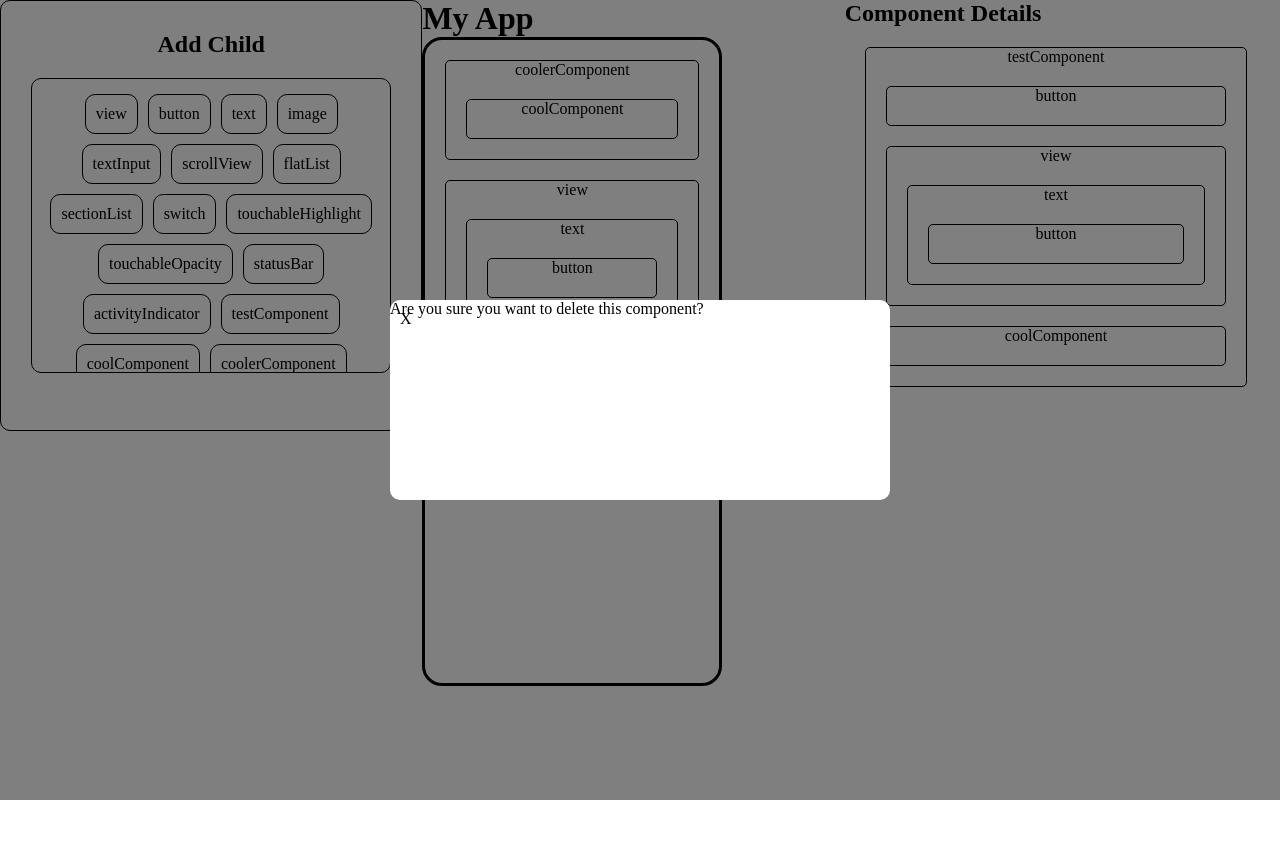
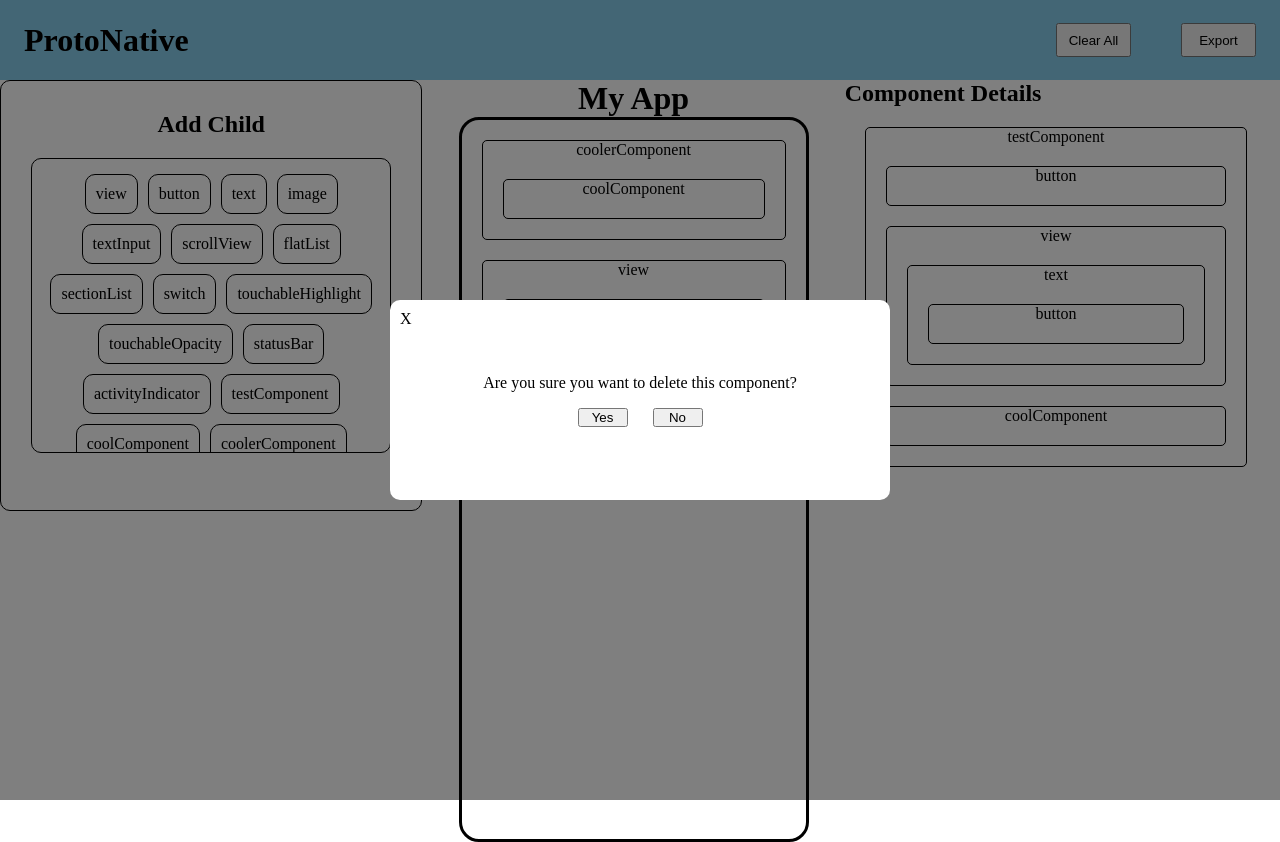
Before and after one commit to oslabs-beta/ProtoNative, a React app: page / in a window 1280 px wide. Before the commit the page ends 800 px from the top, so only its background shows below. Built offline with nearby package versions, Linux system fonts and the light colour scheme.

Commit message:
created nav bar and fixed some styling

```diff
--- a/src/App.tsx
+++ b/src/App.tsx
@@ -2,7 +2,7 @@ import React from 'react';
 import ReactDOM from 'react-dom';
 import AppContext from './context/AppContext';
 import MainContainer from './components/containers/MainContainer';
-import NavBarContainer from './components/top/NavBarContainer';
+import NavBar from './components/top/NavBar';
 import {
   OrigNativeEl,
   AppInterface,
@@ -139,7 +139,7 @@ const App = () => {
       }}
     >
       <div>
-        <NavBarContainer />
+        <NavBar/>
         <MainContainer />
       </div>
     </AppContext.Provider>
--- a/src/components/left/Modal.jsx
+++ b/src/components/left/Modal.jsx
@@ -8,18 +8,27 @@ const Modal = ({location = 'delete'}) => {
     setIsOpen(!isOpen)
   }
   return (
-    <div id='modal-container' style={{
-      display: isOpen ? 'none' : 'flex'
-    }}>
+    <div id='modal-container'
+      style={{
+        display: isOpen ? 'none' : 'flex'
+      }}
+    >
       <div id='actual-modal'>
         <div id='close-button' onClick={handleClick}>X</div>
         {location === 'delete'
         ?
-        <div>
+        <div id='modal-delete-container'>
           <p>Are you sure you want to delete this component?</p>
+          <div id='modal-delete-button-container'>
+            <button className='modal-delete-button'>Yes</button>
+            <button className='modal-delete-button' onClick={handleClick}>No</button>
+          </div>
         </div>
         :
-        <p>Edit State:</p>
+        <div>
+          <p>Edit State:</p>
+        </div>
+
         }
       </div>
     </div>
--- /dev/null
+++ b/src/components/top/NavBar.tsx
@@ -0,0 +1,15 @@
+import React from 'react';
+
+const NavBar = (): JSX.Element => {
+  return (
+    <div id='navbar-container'>
+      <h1>ProtoNative</h1>
+      <div id='master-button-container'>
+        <button className='master-button'>Clear All</button>
+        <button className='master-button'>Export</button>
+      </div>
+    </div>
+  )
+}
+
+export default NavBar;
--- a/src/styles/appCanvas.scss
+++ b/src/styles/appCanvas.scss
@@ -1,10 +1,14 @@
 #app-canvas{
   width: 33%;
+  display: flex;
+  flex-direction: column;
+  align-items: center;
 }
+
 #phone-screen-container{
   border: 3px solid black;
   border-radius: 20px;
-  width: 300px;
-  height: 649px;
+  width: 350px;
+  height: 725px;
 }
 //2.163
--- a/src/styles/main.scss
+++ b/src/styles/main.scss
@@ -35,3 +35,4 @@ body {
 @import 'addChild.scss';
 @import 'appCanvas.scss';
 @import 'modal.scss';
+@import 'navbar.scss';
--- a/src/styles/modal.scss
+++ b/src/styles/modal.scss
@@ -17,6 +17,7 @@
   width: 500px;
   height: 200px;
   border-radius: 10px;
+
 }
 
 #close-button{
@@ -28,3 +29,23 @@
 #close-button:hover{
   cursor: pointer;
 }
+
+#modal-delete-container{
+  display: flex;
+  flex-direction: column;
+  align-items: center;
+  justify-content: center;
+  height: 100%;
+  width: 100%;
+}
+
+#modal-delete-button-container{
+  margin-top: 1rem;
+  display: flex;
+  width: 125px;
+  justify-content: space-between;
+}
+
+.modal-delete-button{
+  width: 50px;
+}
--- /dev/null
+++ b/src/styles/navbar.scss
@@ -0,0 +1,20 @@
+#navbar-container{
+  display: flex;
+  width: 100%;
+  justify-content: space-between;
+  align-items: center;
+  height: 80px;
+  background-color: skyblue;
+  padding: 0 1.5rem;
+}
+
+#master-button-container{
+  width: 200px;
+  display: flex;
+  justify-content: space-between;
+}
+
+.master-button{
+  width: 75px;
+  padding: 7.5px;
+}
```
Also changed, not shown: src/components/top/NavBarContainer.tsx (deleted, +0 -10 lines).
